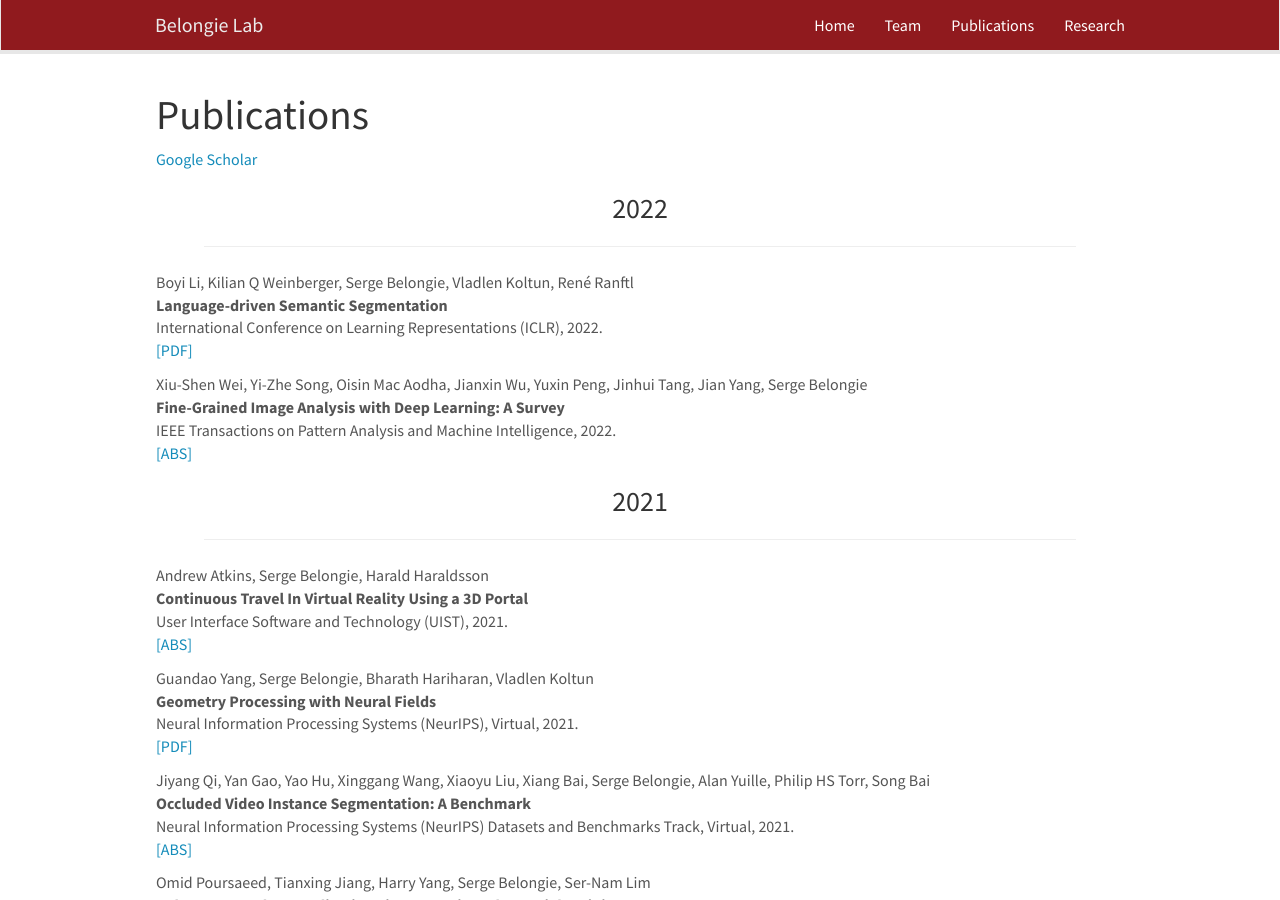
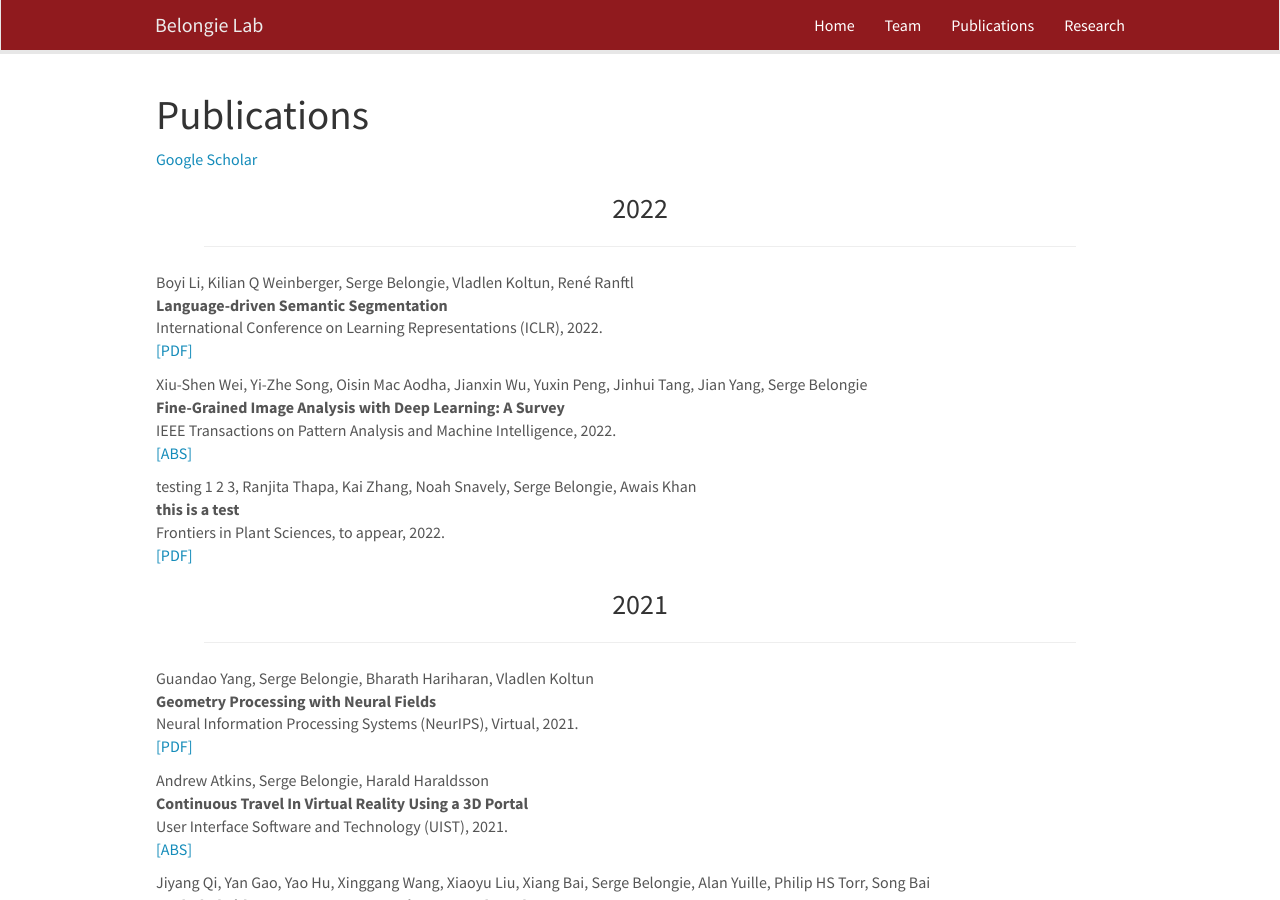
Before and after one commit to BelongieLab/belongielab.github.io, a Jekyll site: the page built from _pages/publications.md, in a window 1280 px wide and 900 px high. Built offline with Jekyll 4.4.1, drawn with Linux system fonts in a browser that asks for light colours; nearby versions of some CDN libraries.

```diff
--- a/_data/publist.yml
+++ b/_data/publist.yml
@@ -19,15 +19,20 @@
   title: "Fine-Grained Image Analysis with Deep Learning: A Survey"
   venue: 'IEEE Transactions on Pattern Analysis and Machine Intelligence, '
   year: '2022'
-- author: "Andrew Atkins, Serge Belongie, Harald Haraldsson"
-  link:
-    display: ABS
-    url: https://dl.acm.org/doi/10.1145/3474349.3480227
-  pub_type: conference
-  ref: Atkins2021
-  title: Continuous Travel In Virtual Reality Using a 3D Portal
-  venue: 'User Interface Software and Technology (UIST), '
-  year: '2021'
+- author: testing 1 2 3, Ranjita Thapa, Kai Zhang, Noah Snavely, Serge Belongie, Awais Khan
+  date: '2022-09-30'
+  journal: Applications in Plant Sciences
+  keywords: fine-grained visual recognition
+  link:
+    display: PDF
+    url: https://vision.cornell.edu/se3/wp-content/uploads/2020/09/aps3.11390.pdf
+  number: '9'
+  pub_type: article
+  ref: Thapa2020b
+  title: this is a test
+  venue: 'Frontiers in Plant Sciences, to appear, '
+  volume: '8'
+  year: '2022'
 - author: "Riccardo de Lutio, John Y. Park, Kimberly A. Watson, Stefano D'Aronco, Jan D. Wegner, Jan J. Wieringa, Melissa Tulig, Richard L. Pyle, Timothy J. Gallaher, Gillian Brown, Gordon Guymer, Andrew Franks, Dhahara Ranatunga, Yumiko Baba, Serge J. Belongie, Fabi\xE1n A. Michelangeli, Barbara A. Ambrose, Damon P. Little"
   link:
     display: ABS
@@ -48,6 +53,15 @@
   ref: Yang2021
   title: Geometry Processing with Neural Fields
   venue: 'Neural Information Processing Systems (NeurIPS), Virtual, '
+  year: '2021'
+- author: "Andrew Atkins, Serge Belongie, Harald Haraldsson"
+  link:
+    display: ABS
+    url: https://dl.acm.org/doi/10.1145/3474349.3480227
+  pub_type: conference
+  ref: Atkins2021
+  title: Continuous Travel In Virtual Reality Using a 3D Portal
+  venue: 'User Interface Software and Technology (UIST), '
   year: '2021'
 - address: Virtual
   author: Jiyang Qi, Yan Gao, Yao Hu, Xinggang Wang, Xiaoyu Liu, Xiang Bai, Serge Belongie, Alan Yuille, Philip HS Torr, Song Bai
```
